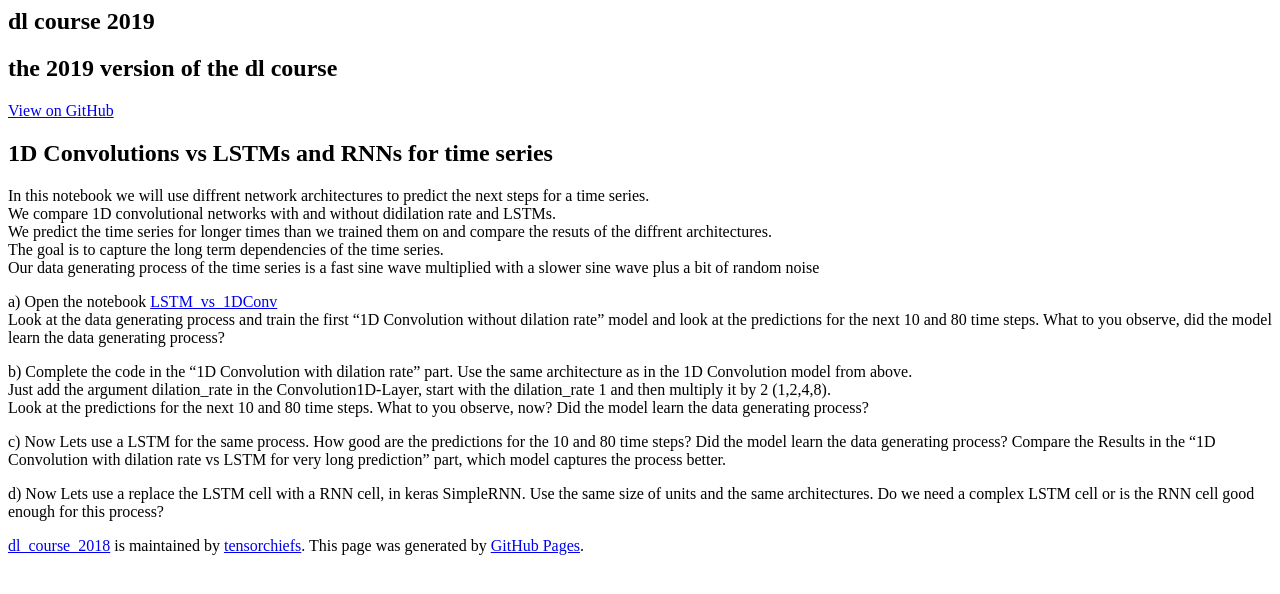
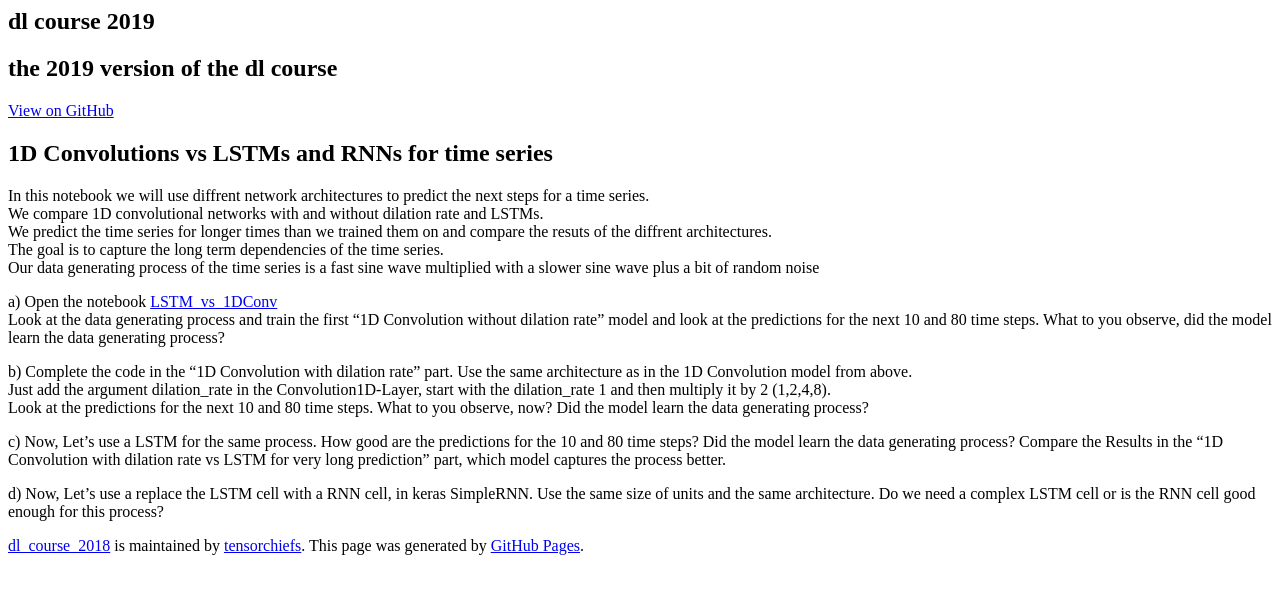
Before and after one commit to tensorchiefs/dl_course_2018, a Jekyll site: the page built from docs/exercises/1D_Convolutions_vs_LSTMs_and_RNNs_for_time_series.md, in a window 1280 px wide. Shown: the top 594 px of the page. Built offline with Jekyll 4.4.1, drawn with Linux system fonts in a browser that asks for light colours; a script that is not in the unit is left out; the repository's description, which GitHub fills in, is left out.

Commit message:
Update 1D_Convolutions_vs_LSTMs_and_RNNs_for_time_series.md

```diff
--- a/docs/exercises/1D_Convolutions_vs_LSTMs_and_RNNs_for_time_series.md
+++ b/docs/exercises/1D_Convolutions_vs_LSTMs_and_RNNs_for_time_series.md
@@ -6,7 +6,7 @@ title: Deep Learning Course
 ## 1D Convolutions vs LSTMs and RNNs for time series
 
 In this notebook we will use diffrent network architectures to predict the next steps for a time series.
-We compare 1D convolutional networks with and without didilation rate and LSTMs.
+We compare 1D convolutional networks with and without dilation rate and LSTMs.
 We predict the time series for longer times than we trained them on and compare the resuts of the diffrent architectures.
 The goal is to capture the long term dependencies of the time series.
 Our data generating process of the time series is a fast sine wave multiplied with a slower sine wave plus a bit of random noise
@@ -20,9 +20,9 @@ b) Complete the code in the "1D Convolution with dilation rate" part. Use the sa
 Just add the argument dilation_rate in the Convolution1D-Layer, start with the dilation_rate 1 and then multiply it by 2 (1,2,4,8).
 Look at the predictions for the next 10 and 80 time steps. What to you observe, now? Did the model learn the data generating process?
 
-c) Now Lets use a LSTM for the same process. How good are the predictions for the 10 and 80 time steps?
+c) Now, Let's use a LSTM for the same process. How good are the predictions for the 10 and 80 time steps?
 Did the model learn the data generating process?
 Compare the Results in the "1D Convolution with dilation rate vs LSTM for very long prediction" part, which model captures the process better.
 
-d) Now Lets use a replace the LSTM cell with a RNN cell, in keras SimpleRNN. Use the same size of units and the same architectures.
+d) Now, Let's use a replace the LSTM cell with a RNN cell, in keras SimpleRNN. Use the same size of units and the same architecture.
 Do we need a complex LSTM cell or is the RNN cell good enough for this process?
```
